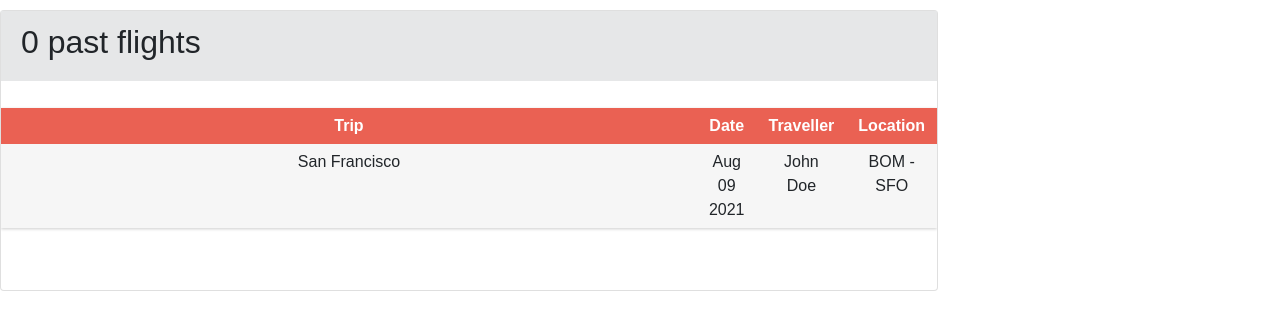
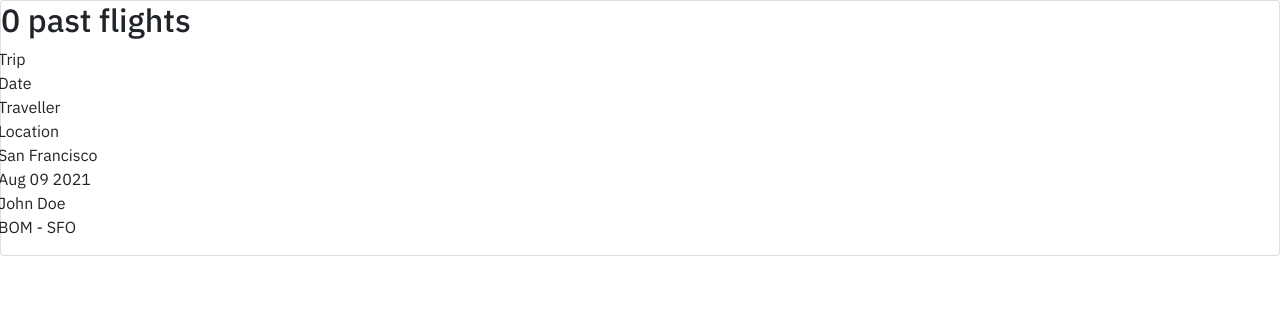
Before and after one commit to gopinathsjsu/team-project-direwolves, a React (Create React App) app in the folder frontend/: page /bookings in a window 1280 px wide. Shown: the top 330 px of the page. Built offline with nearby package versions, Linux system fonts and the light colour scheme.

Commit message:
Reverting App.css

```diff
--- a/frontend/src/App.css
+++ b/frontend/src/App.css
@@ -36,207 +36,3 @@
     transform: rotate(360deg);
   }
 }
-
-
-/*bookings */
-.past-flights{
-  box-sizing: border-box;
-  font-family: Arial;
-  margin-top: 10px;
-}
-.transform{
-  perspective: 10000px;
-}
-
-.swap{
-  overflow: hidden;
-  position: relative;
-}
-
-.my-account-past-flights-card {
-  background-color: #fff;
-}
-.card--full {
-  width: 938px;
-}
-
-.header-bar {
-  min-height: 56px;
-  position: relative;
-}
-
-.header-bar--container {
-  padding: 12px 20px;
-}
-
-.endow--backdrop-outer-container {
-  bottom: 0;
-  left: 0;
-  position: absolute;
-  right: 0;
-  top: 0;
-}
-
-.swa-g-color-bg-neutral-gray2 {
-  background-color: #E6E7E8;
-}
-.endow--backdrop-background {
-  height: 100%;
-}
-
-.header-bar--content {
-  min-height: 32px;
-}
-
-
-.my-account-no-results-content {
-  text-align: center;
-}
-
-.my-account-no-results-content--title {
-  color: #111B40;
-  font: 22px/26px Arial;
-}
-
-.my-account-past-flights-card .past-flights-card--no-results-section {
-  padding: 27px 0 22px;
-}
-
-/*list start*/
-
-.atm-c-table--stacked {
-  display: table;
-}
-
-.atm-c-table--stacked>.atm-c-table__body {
-  display: table-row-group;
-  width: 100%;
-}
-
-.atm-c-table--stacked .atm-c-table__row {
-  display: table-row;
-}
-
-.atm-c-table__row:last-child {
-  border-bottom: 0;
-}
-
-.atm-c-table__row {
-  vertical-align: top;
-  border-bottom-width: 1px
-;
-  border-bottom-style: solid;
-  border-bottom-color: #ccc;
-}
-
-.atm-c-table--stacked {
-  display: table;
-}
-
-.atm-c-table--stacked .atm-c-table__cell {
-  display: table-cell;
-  padding: 1rem 0.5rem;
-  min-width: 47em
-}
-
-.atm-c-table__cell--align-left {
-  text-align: left;
-  padding: 1rem 0.5rem;
-}
-
-td {
-  display: table-cell;
-  vertical-align: inherit;
-}
-
-.app-containers-ManageResMyTrips-panels-styles__pastTripColumn--1QPi4 {
-  line-height: 0.5;
-}
-.app-containers-ManageResMyTrips-panels-styles__tripTo--txTbK {
-  font-weight: 600;
-}
-
-.app-containers-ManageResMyTrips-panels-styles__pastConfirmationNumber--3E7wb {
-  font-size: 16px;
-  font-weight: 400;
-  margin: 0;
-}
-
-.app-containers-ManageResMyTrips-panels-styles__dateFlightItem--1ZURK {
-  flex-direction: row;
-}
-
-.app-containers-ManageResMyTrips-panels-styles__dateFlightItem--1ZURK {
-  display: flex;
-}
-.app-containers-ManageResMyTrips-panels-styles__dateFlightItem--1ZURK .app-containers-ManageResMyTrips-panels-styles__date--27yJ6 {
-  width: 140px;
-  font-weight: 400;
-}
-
-.app-containers-ManageResMyTrips-panels-styles__dateFlightItem--1ZURK .app-containers-ManageResMyTrips-panels-styles__date--27yJ6 {
-  margin-bottom: 0;
-}
-
-.app-containers-ManageResMyTrips-panels-styles__dateFlightItem--1ZURK .app-containers-ManageResMyTrips-panels-styles__date--27yJ6 {
-  font-size: 14px;
-}
-
-.atm-c-text-passage :last-child {
-  margin-bottom: 0;
-}
-
-.atm-c-text-passage :first-child {
-  margin-top: 0;
-}
-
-.atm-l-linelength-container {
-  max-width: 48rem;
-}
-
-.app-containers-ManageResMyTrips-panels-styles__dateFlightItem--1ZURK .app-containers-ManageResMyTrips-panels-styles__flights--1YRWB {
-  margin: 0 auto;
-  width: 90px;
-}
-
-.app-containers-ManageResMyTrips-panels-styles__dateFlightItem--1ZURK .app-containers-ManageResMyTrips-panels-styles__flights--1YRWB {
-  font-weight: 600;
-}
-
-.app-containers-ManageResMyTrips-panels-styles__flights--1YRWB {
-  min-height: 30px;
-}
-
-ul{
-  list-style: none;
-}
-
-/* For table list */
-body .wrapper {
-  margin: 0 auto;
-  padding: 40px;
-  max-width: 800px;
-}
-
-.table {
-  margin: 0 0 40px 0;
-  width: 100%;
-  box-shadow: 0 1px 3px rgb(0 0 0 / 20%);
-  display: table;
-}
-
-.row.header {
-  font-weight: 900;
-  color: #ffffff;
-  background: #ea6153;
-}
-
-.cell {
-  padding: 6px 12px;
-  display: table-cell;
-}
-
-.row {
-  display: table-row;
-  background: #f6f6f6;
-}
```
